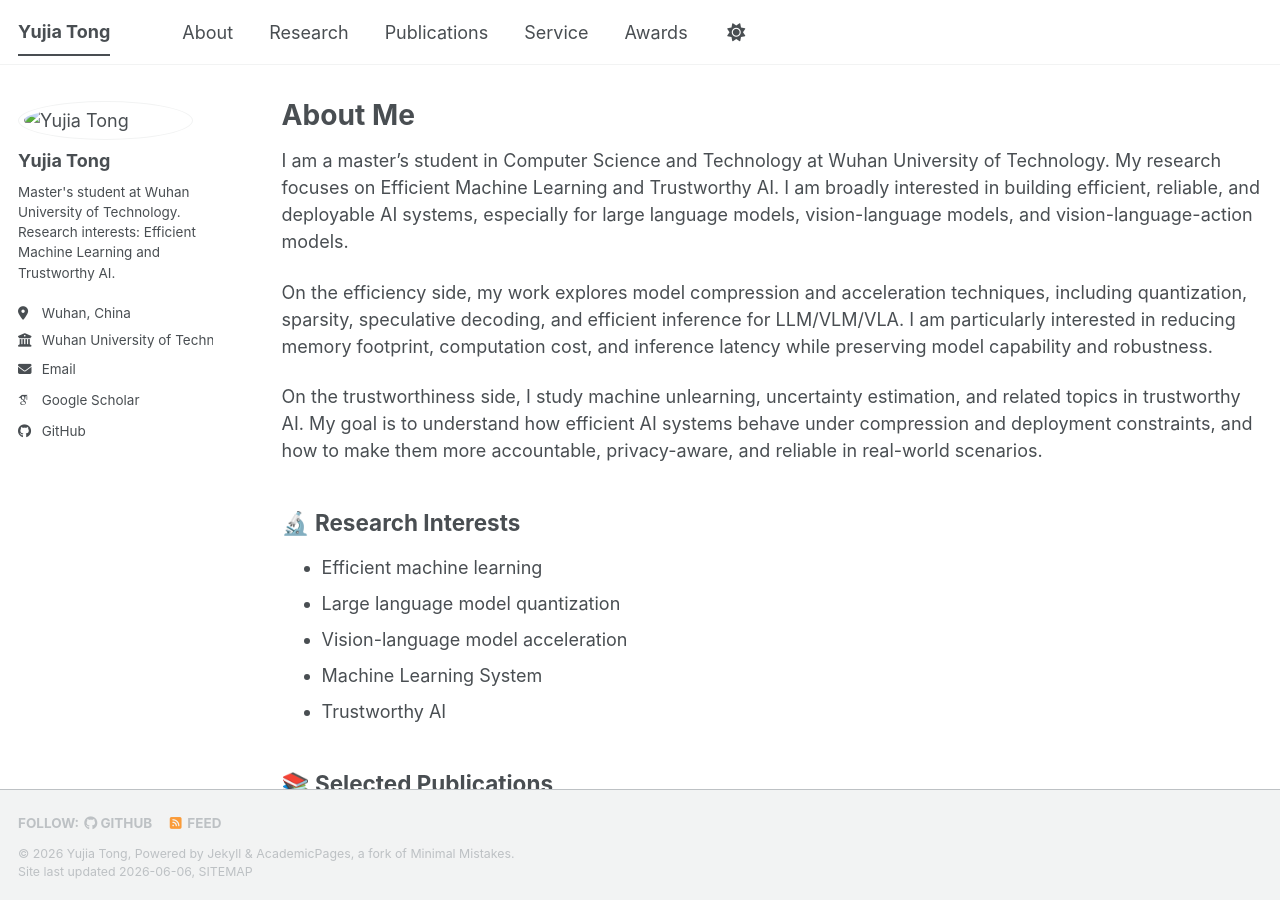
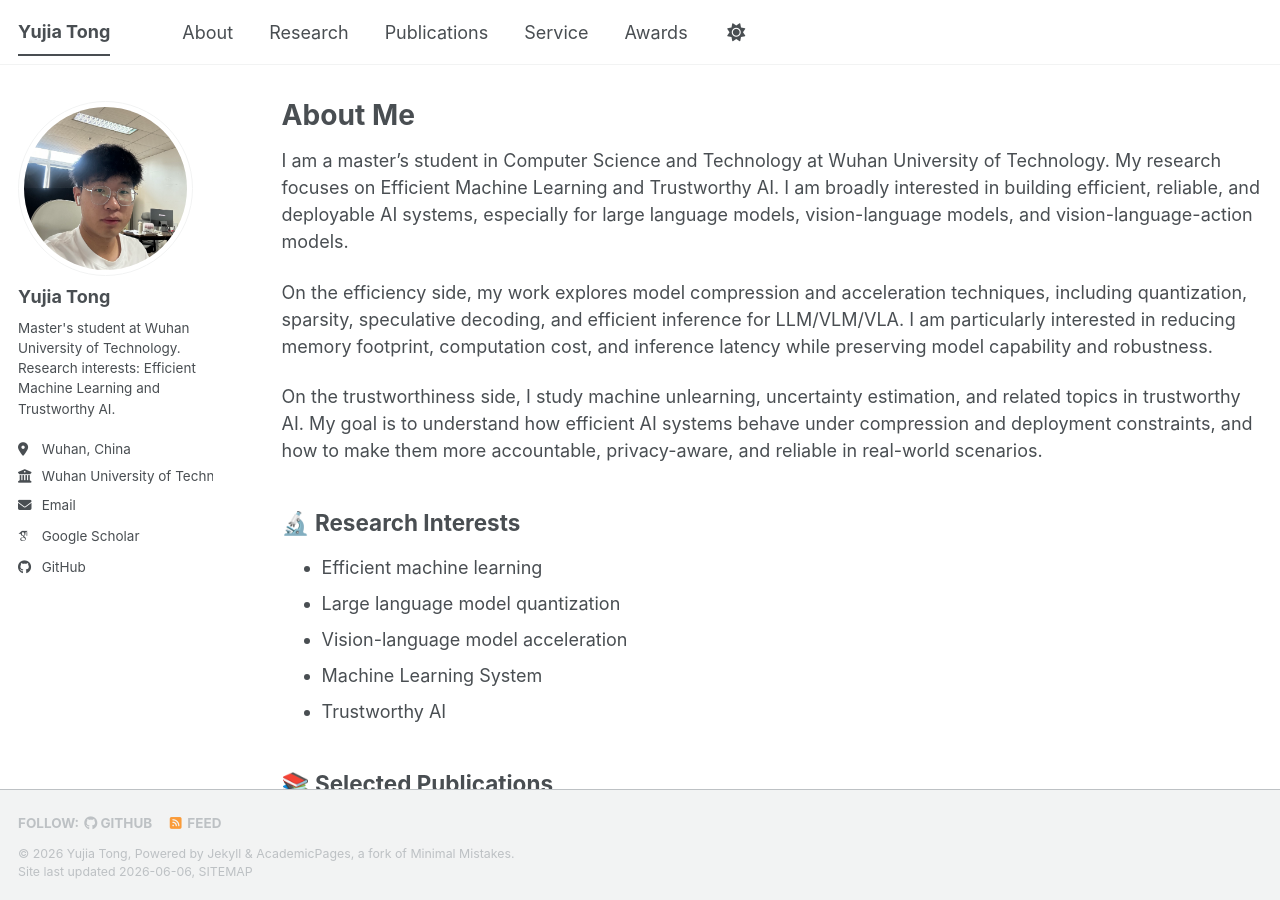
Before and after one commit to tongyujia7/tongyujia7.github.io, a Jekyll site: the page built from _pages/about.md, in a window 1280 px wide and 900 px high. Built offline with Jekyll 4.4.1, drawn with Linux system fonts in a browser that asks for light colours; some web fonts are replaced; a script bundle is joined from its source files by our own code; library files that are not in the unit come from our copies.

Commit message:
Update _config.yml

```diff
--- a/_config.yml
+++ b/_config.yml
@@ -21,7 +21,7 @@ repository               : "tongyujia7/tongyujia7.github.io"
 #               If a field is blank the icon and link will not appear, otherwise it will be shown.
 #               Additional customization can be done by editing /_includes/author-profile.html
 author:
-  avatar: "/images/profile.jpg"
+  avatar: "profile1.jpg"
   name: "Yujia Tong"
   bio: "Master's student at Wuhan University of Technology. Research interests: Efficient Machine Learning and Trustworthy AI."
   location: "Wuhan, China"
```
